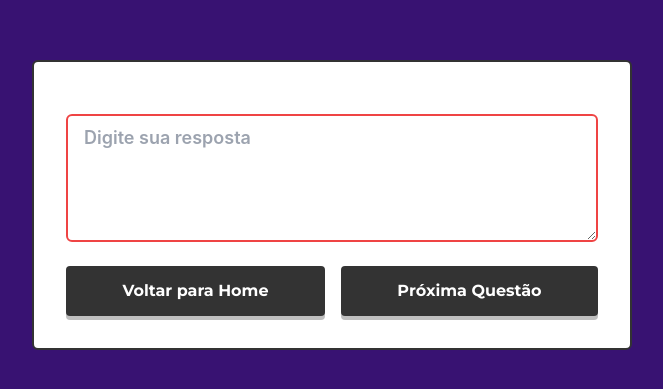
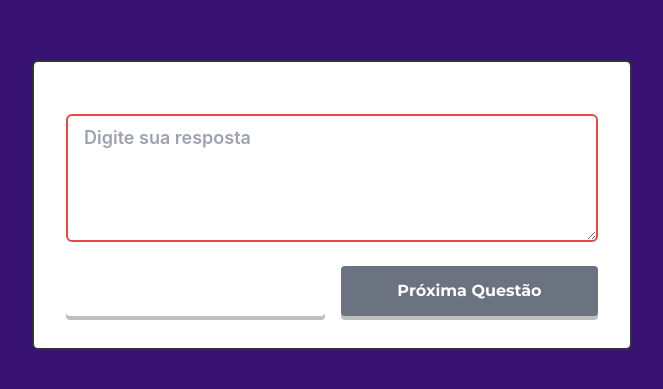
Before and after one commit to FeMotta/react-smartai, a React (Create React App) app: page /question-page in a window 1280 px wide. Shown: the part 195-584 px from the top of the page, without its empty margins (308-971 px from the left). Built offline with nearby package versions, Linux system fonts and the light colour scheme; no server answers.

Commit message:
adiciona classe 'disabled' no botao

```diff
--- a/src/components/botao/Botao.jsx
+++ b/src/components/botao/Botao.jsx
@@ -1,7 +1,7 @@
 import React from 'react';
 
 function Botao(props) {
-  const { children, onClick, buttonClassName } = props;
+  const { children, onClick, buttonClassName, disabled } = props;
   return (
     <button
       className={`
@@ -14,7 +14,7 @@ function Botao(props) {
         py-3 px-8
         rounded
         font-montserrat
-        bg-main
+        bg-secondary
         shadow-form-button
         transition-all
         duration-300 ease-in
@@ -25,8 +25,10 @@ function Botao(props) {
         active:bg-active
         active:shadow-none
         active:translate-y-1
+        ${disabled ? 'opacity-50 cursor-not-allowed' : ''}
         ${buttonClassName}`}
-      onClick={onClick}
+      onClick={disabled ? null : onClick}
+      disabled={disabled}
     >
       {children}
     </button>
```
